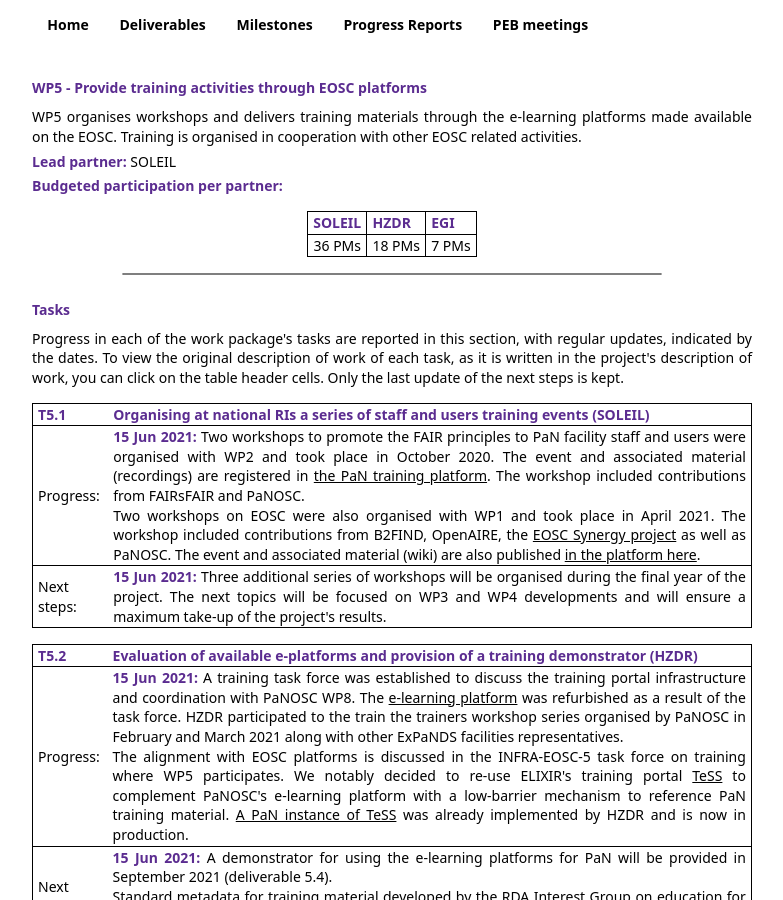
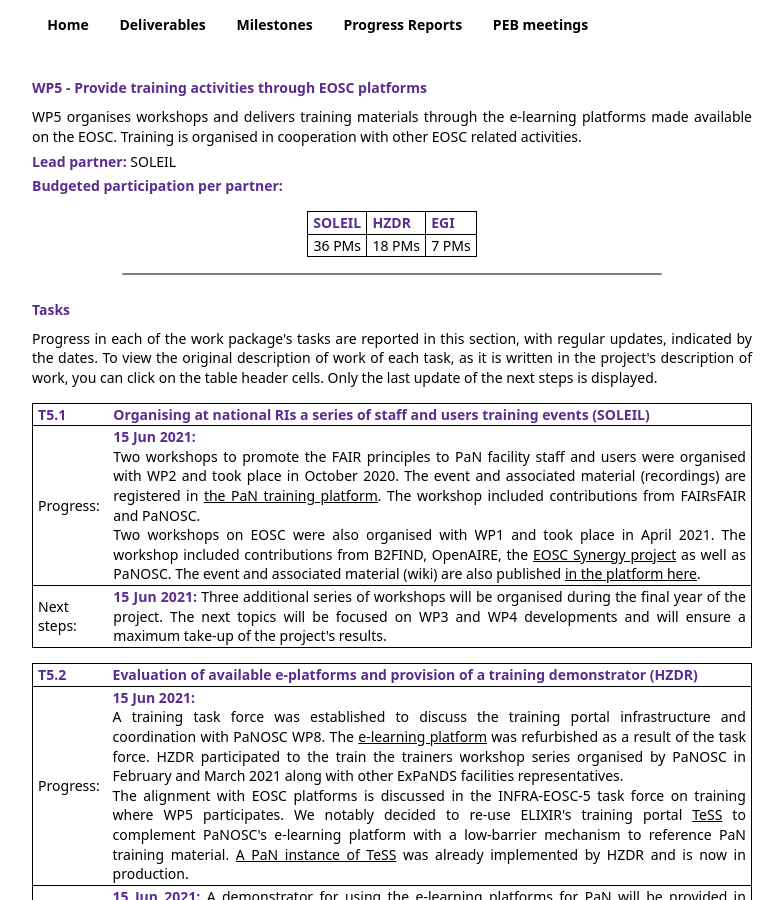
Before and after one commit to ExPaNDS-eu/WP1-reporting, a Jekyll site: the page built from _reports-wp/reports-wp5.html, in a window 1280 px wide and 900 px high. Shown: the whole window, without its empty margins (248-1031 px from the left). Built offline with Jekyll 4.4.1, drawn with Linux system fonts in a browser that asks for light colours.

Commit message:
update wp6 progress with mid-term report

```diff
--- a/_layouts/report_wp_template.html
+++ b/_layouts/report_wp_template.html
@@ -20,7 +20,7 @@
 {% endfor %}
 <hr>
 <h1>Tasks</h1>
-<p>Progress in each of the work package's tasks are reported in this section, with regular updates, indicated by the dates. To view the original description of work of each task, as it is written in the project's description of work, you can click on the table header cells. Only the last update of the next steps is kept.</p>
+<p>Progress in each of the work package's tasks are reported in this section, with regular updates, indicated by the dates. To view the original description of work of each task, as it is written in the project's description of work, you can click on the table header cells. Only the last update of the next steps is displayed.</p>
 {% for task in site.data.tasks %}
   {% assign id = task.id | split: "." %}
   {% assign num = id[1] | minus: 1 %}
@@ -40,7 +40,7 @@
           {% assign count = 0 %}
           {% for report in site.reports %}
             {% if report.wp == page.wp and report.progress[num] != "" %}
-              <strong>{{ report.date | date_to_string }}: </strong>{{ report.progress[num] }}<br>
+              <strong>{{ report.date | date_to_string }}:</strong><br>{{ report.progress[num] }}<br>
               {% assign count = count | plus: 1 %}
             {% endif %}
           {% endfor %}
```
Also changed, not shown: _reports/2020-07-20-WP6.md (+6 -7 lines), _reports/2021-02-26-WP6.html (added, +26 -0 lines).
